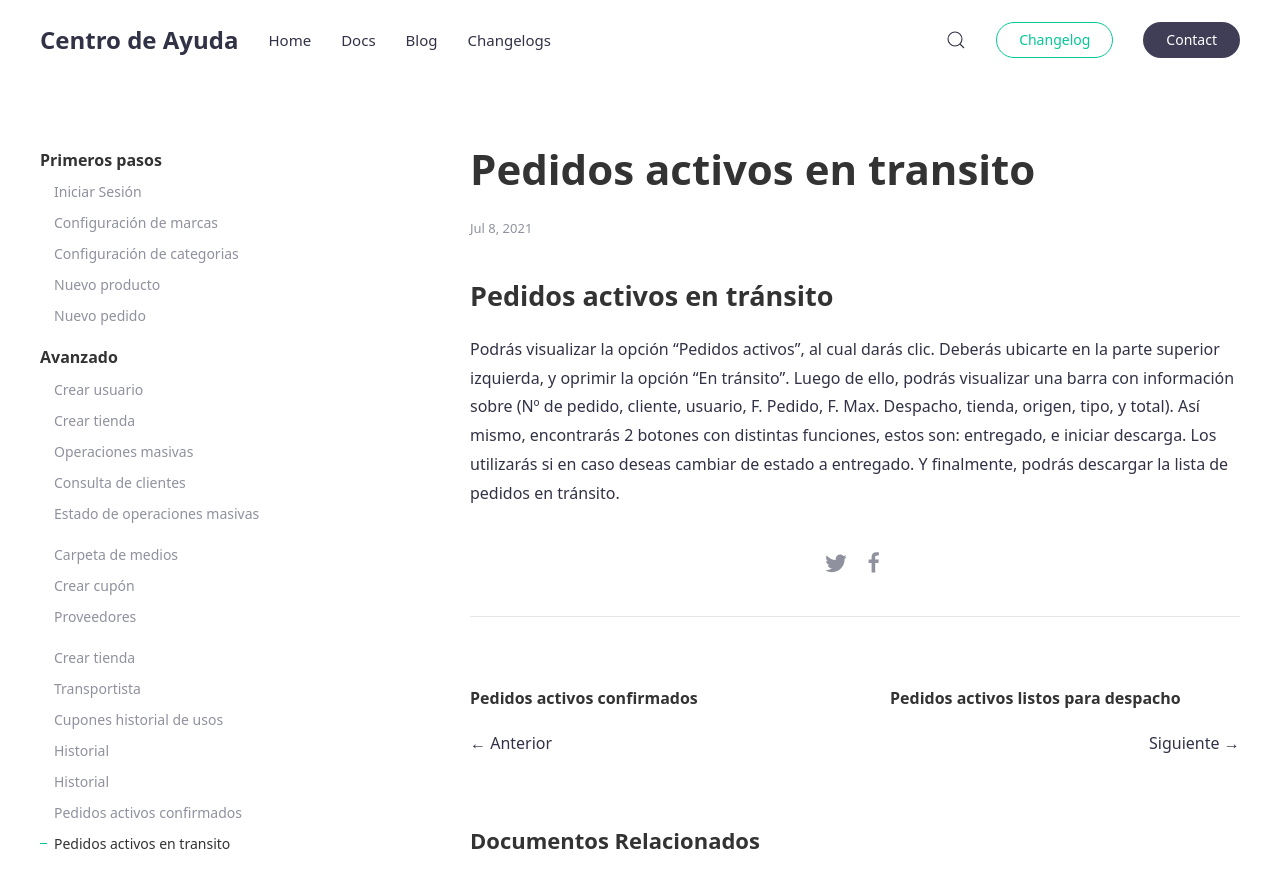
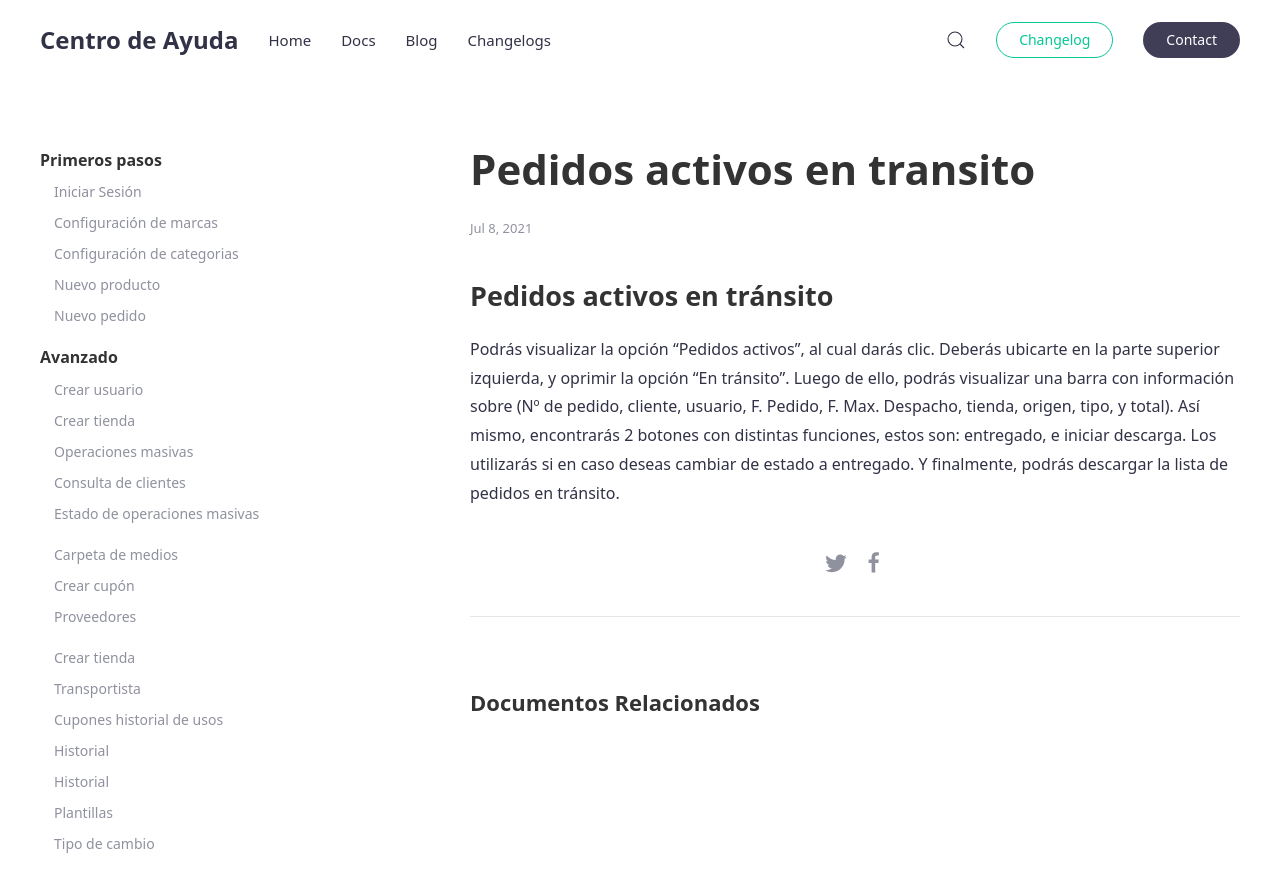
Before and after one commit to jztechpe/docshelp-old, a Jekyll site: the page built from docs/_docs/avanzado/pedidos-activos-en-transito.md, in a window 1280 px wide and 936 px high. Shown: the top 892 px of the window. Built offline with Jekyll 4.4.1, drawn with Linux system fonts in a browser that asks for light colours.

Commit message:
cambio - menu

```diff
--- a/docs/_data/navigation_docs.yml
+++ b/docs/_data/navigation_docs.yml
@@ -22,14 +22,6 @@
   - avanzado/cupones-historial-de-usos
   - avanzado/historial-buscar-por-correo-electronico
   - avanzado/historial-buscar-por-el-asunto-del-mensaje
-  - avanzado/pedidos-activos-confirmados
-  - avanzado/pedidos-activos-en-transito
-  - avanzado/pedidos-activos-listos-para-despacho
-  - avanzado/pedidos-activos-últimos-entregados
-  - avanzado/pedidos-buscar-nro-orden
-  - avanzado/pedidos-buscar-por-el-estado-de-pedido
-  - avanzado/pedidos-finalizados-cancelados
-  - avanzado/pedidos-finalizados-entregados
   - avanzado/plantilla-agregar-plantilla
   - avanzado/tipo-de-cambio
 - title: Roles
```
